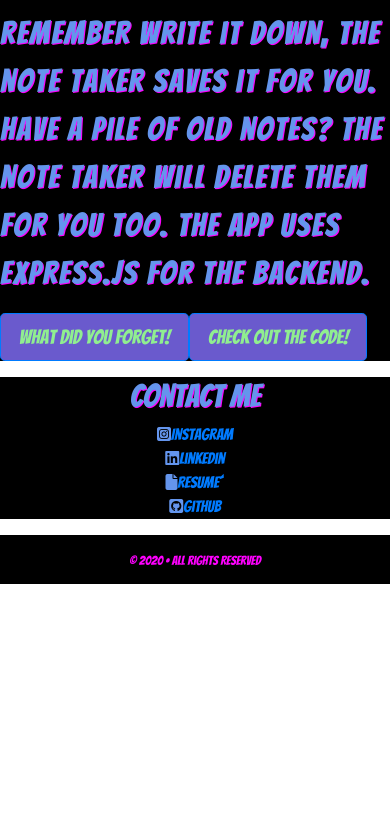
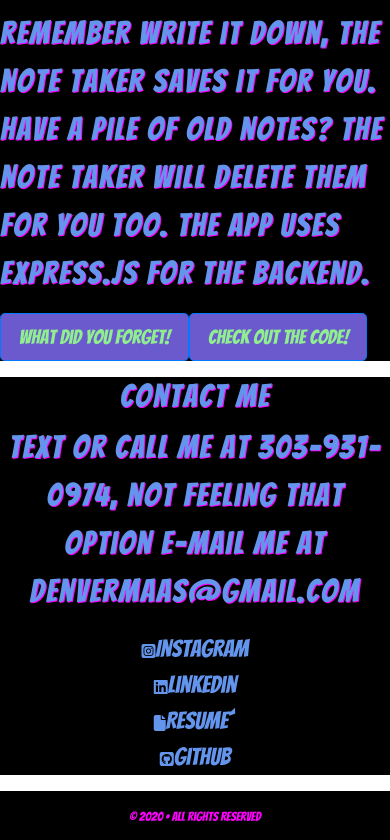
Before and after one commit to NekoCarreraDesigns/react-portfolio, a React (Create React App) app in the folder react-portfolio/: page / in a window 390 px wide. Shown: the part 8877-9717 px from the top of the page. Before the commit the page ends 9461 px from the top, so only its background shows below. Built offline with nearby package versions, Linux system fonts and the light colour scheme.

Commit message:
added phone number and email to contact portion

```diff
--- a/react-portfolio/src/components/Contact/Contact.css
+++ b/react-portfolio/src/components/Contact/Contact.css
@@ -7,4 +7,10 @@
 .holla-at-me {
     font-size: 32px;
     text-shadow: magenta 1px 1px;
+    letter-spacing: 2px;
 }
+
+.button2 {
+    color: cornflowerblue;
+    font-size: 24px;
+}
--- a/react-portfolio/src/components/Contact/Contact.js
+++ b/react-portfolio/src/components/Contact/Contact.js
@@ -6,10 +6,11 @@
         <div className="contact-me">
             <ul className="list-unstyled">
                 <h2 className="holla-at-me">Contact Me</h2>
-                <li><i className="fab fa-instagram-square" /><a className="button2" target="-blank" href="https://www.instagram.com/LaVeyathan78">Instagram</a></li>
-                <li><i className="fab fa-linkedin" /><a className="button2" target="_blank" href="https://www.linkedin.com/in/nekocarrera1978">Linkedin</a></li>
-                <li><i className="fas fa-file" /><a className="button2" target="_blank" href="https://1drv.ms/w/s!BBBgULp6C0cCgxhpO_w6NsZDzlAH?e=ppaGqH">Resume´</a>
-                    <li><i className="fab fa-github-square" /><a className="button2" target="_blank" href="https://github.com/NekoCarreraDesigns">Github</a></li>
+                <p className="holla-at-me">Text or Call me at 303-931-0974, not feeling that option e-mail me at denvermaas@gmail.com</p>
+                <li><i className="fab fa-instagram-square" /><a rel="noopener noreferrer" className="button2" target="_blank" href="https://www.instagram.com/LaVeyathan78">Instagram</a></li>
+                <li><i className="fab fa-linkedin" /><a rel="noopener noreferrer" className="button2" target="_blank" href="https://www.linkedin.com/in/nekocarrera1978">Linkedin</a></li>
+                <li><i className="fas fa-file" /><a rel="noopener noreferrer" className="button2" target="_blank" href="https://1drv.ms/w/s!BBBgULp6C0cCgxhpO_w6NsZDzlAH?e=ppaGqH">Resume´</a>
+                    <li><i className="fab fa-github-square" /><a rel="noopener noreferrer" className="button2" target="_blank" href="https://github.com/NekoCarreraDesigns">Github</a></li>
                 </li>
             </ul>
         </div>
```
